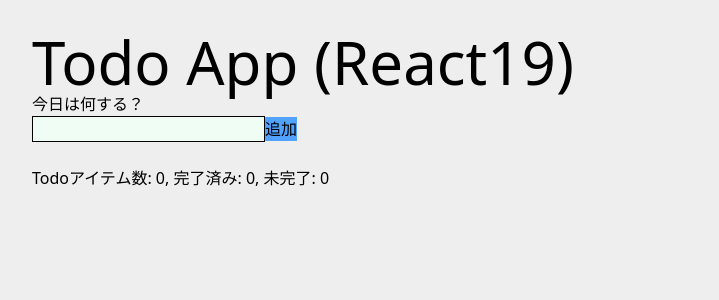
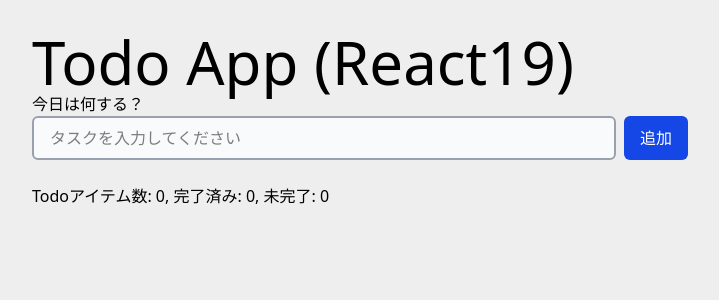
Before and after one commit to 64-HiroByte/react_todo_list, a React (Vite) app: page / in a window 1280 px wide. Shown: the top 300 px of the page, without its empty margins (0-719 px from the left). Built offline with nearby package versions, Linux system fonts and the light colour scheme.

Commit message:
新規Todoアイテムを追加するコンポーネントを分割して、整理した

```diff
--- a/src/App.tsx
+++ b/src/App.tsx
@@ -4,37 +4,33 @@ import type { ChangeEvent } from "react";
 import "./App.css";
 import { Title } from "./components/atoms/title/Title";
 import type { TodoType } from "./types/todo";
-
-// import { Checkbox } from "./components/atoms/input/Checkbox";
-// import { TextInput } from "./components/atoms/input/TextInput";
-// import { EditDeleteButtons } from "./components/molecules/buttons/EditDeleteButtons";
-// import { DeleteCancelButtons } from "./components/molecules/buttons/DeleteCancelButtons";
-// import { InputGroup } from "./components/organisms/InputGroup";
-// import { ListItem } from "./components/organisms/ListItem";
+import { InputGroup } from "./components/organisms/InputGroup";
 
 function App() {
   const [todoText, setTodoText] = useState("");
   const [todos, setTodos] = useState<Array<TodoType>>([]);
   const id = useRef(0);
 
-  const onChageTodotext = (event: ChangeEvent<HTMLInputElement>) =>
-    setTodoText(event.target.value);
+  // const onChageTodotext = (event: ChangeEvent<HTMLInputElement>) =>
+  //   setTodoText(event.target.value);
 
   // 追加ボタン
-  const onClickAdd = () => {
-    if (!todoText.trim()) return;
-
+  const handleAddTodo = (title: string) => {
     const newTodo: TodoType = {
       id: id.current++,
-      title: todoText.trim(),
+      title: title,
       completed: false,
       isEditting: false,
     };
+    setTodos((todos) => [...todos, newTodo]);
+  };
+  // const onClickAdd = () => {
+  //   if (!todoText.trim()) return;
 
-    const newTodos: Array<TodoType> = [...todos, newTodo];
-    setTodos(newTodos);
-    setTodoText("");
-  };
+  //   const newTodos: Array<TodoType> = [...todos, newTodo];
+  //   setTodos(newTodos);
+  //   setTodoText("");
+  // };
 
   // チェックボックスのトグル切り替え
   const onChangeCompleted = (id: number) => {
@@ -69,7 +65,8 @@ function App() {
       {/* 入力エリア */}
       <div>
         <h2>今日は何する？</h2>
-        <input
+        <InputGroup onAddTodo={handleAddTodo} />
+        {/* <input
           className="border bg-green-50"
           type="text"
           value={todoText}
@@ -77,7 +74,7 @@ function App() {
         />
         <button className="bg-blue-400" onClick={onClickAdd}>
           追加
-        </button>
+        </button> */}
       </div>
       <br />
       {/* <InputGroup />
@@ -91,15 +88,15 @@ function App() {
             <li key={todo.id}>
               {todo.isEditting ? (
                 <>
-                  <input
+                  {/* <input
                     className="border bg-green-50"
                     type="text"
                     value={todoText}
-                    onChange={onChageTodotext}
+                    // onChange={onChageTodotext}
                   />
                   <button className="bg-blue-400" onClick={onClickAdd}>
                     追加
-                  </button>
+                  </button> */}
                 </>
               ) : (
                 <>
--- a/src/components/atoms/button/SaveButton.tsx
+++ b/src/components/atoms/button/SaveButton.tsx
@@ -5,8 +5,19 @@ import { BaseButton } from "./BaseButton";
 type Props = {
   text?: string;
   className?: string;
+  onClick: () => void;
 };
 
-export const SaveButton: FC<Props> = ({ text = "追加", className = "" }) => {
-  return <BaseButton className={`bg-blue-700 ${className}`} text={text} />;
+export const SaveButton: FC<Props> = ({
+  text = "追加",
+  className = "",
+  onClick,
+}) => {
+  return (
+    <BaseButton
+      className={`bg-blue-700 ${className}`}
+      text={text}
+      onClick={onClick}
+    />
+  );
 };
--- a/src/components/atoms/input/TextInput.tsx
+++ b/src/components/atoms/input/TextInput.tsx
@@ -1,16 +1,20 @@
-import type { FC } from "react";
+import type { ChangeEvent, FC } from "react";
 
 type Props = {
   className?: string;
-  onChange?: () => void;
+  onChange: (event: ChangeEvent<HTMLInputElement>) => void;
   placeholder?: string;
-  //   type?: "text" | "checkbox";
+  value?: string;
 };
 
-export const TextInput: FC<Props> = ({ className = "", placeholder = "" }) => {
+export const TextInput: FC<Props> = ({
+  className = "",
+  onChange,
+  placeholder = "",
+  value,
+}) => {
   const baseClasses = [
     "bg-gray-50",
-    "",
     "px-4",
     "py-2",
     "rounded-md",
@@ -20,8 +24,10 @@ export const TextInput: FC<Props> = ({ className = "", placeholder = "" }) => {
   return (
     <input
       type="text"
+      value={value}
       placeholder={placeholder}
       className={`${baseClasses.join(" ")} ${className}`}
+      onChange={onChange}
     />
   );
 };
--- a/src/components/organisms/InputGroup.tsx
+++ b/src/components/organisms/InputGroup.tsx
@@ -1,17 +1,34 @@
-import type { FC } from "react";
+import { useState } from "react";
+import type { ChangeEvent, FC } from "react";
 
 import { SaveButton } from "../atoms/button/SaveButton";
 import { TextInput } from "../atoms/input/TextInput";
 
 type Props = {
-  //   width?: string;
+  onAddTodo: (title: string) => void;
 };
 
-export const InputGroup: FC<Props> = () => {
+export const InputGroup: FC<Props> = ({ onAddTodo }) => {
+  const [todoText, setTodoText] = useState("");
+
+  const onChangeTodotext = (event: ChangeEvent<HTMLInputElement>) =>
+    setTodoText(event.target.value);
+
+  const handleAdd = () => {
+    if (!todoText.trim()) return;
+    onAddTodo(todoText);
+    setTodoText("");
+  };
+
   return (
     <div className="flex gap-2">
-      <TextInput placeholder="タスクを入力してください" className="w-146" />
-      <SaveButton />
+      <TextInput
+        value={todoText}
+        placeholder="タスクを入力してください"
+        className="w-146"
+        onChange={onChangeTodotext}
+      />
+      <SaveButton onClick={handleAdd} />
     </div>
   );
 };
```
